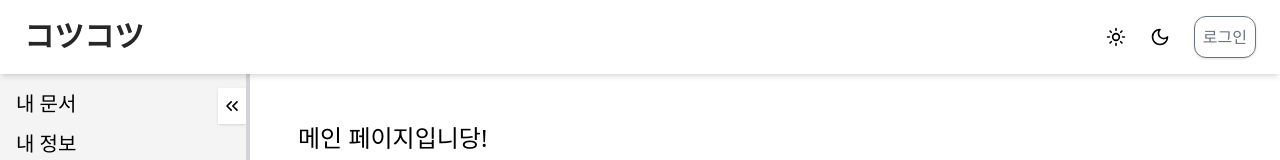
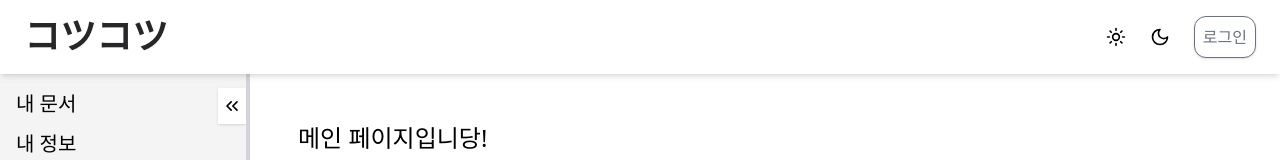
Before and after one commit to Globalin-IT-3Group/frontend, a React (Vite) app: page / in a window 1280 px wide. Shown: the top 160 px of the page. Built offline with nearby package versions, Linux system fonts and the light colour scheme; a web font is replaced by a local one.

Commit message:
update: 로고 태그 수정

```diff
--- a/src/components/navigation/Navbar.jsx
+++ b/src/components/navigation/Navbar.jsx
@@ -11,12 +11,12 @@ export default function Navbar() {
                 shadow-md z-10 relative
                 transition-all duration-300"
       >
-        <h1
+        <p
           style={{ fontFamily: '"Nico Moji", sans-serif' }}
-          className="text-3xl font-bold text-zinc-800 dark:text-white"
+          className="text-4xl font-bold text-zinc-800 dark:text-white"
         >
           コツコツ
-        </h1>
+        </p>
 
         <div className="flex gap-4">
           <ThemeButton />
```
